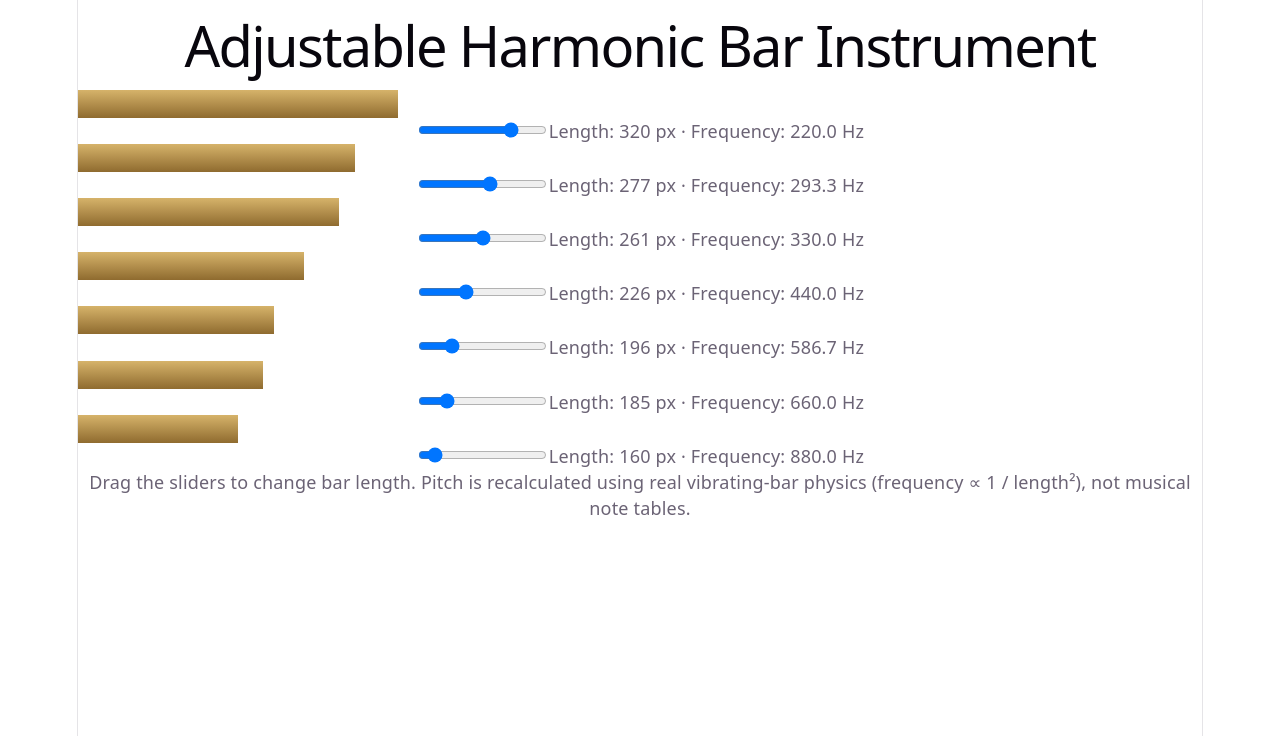
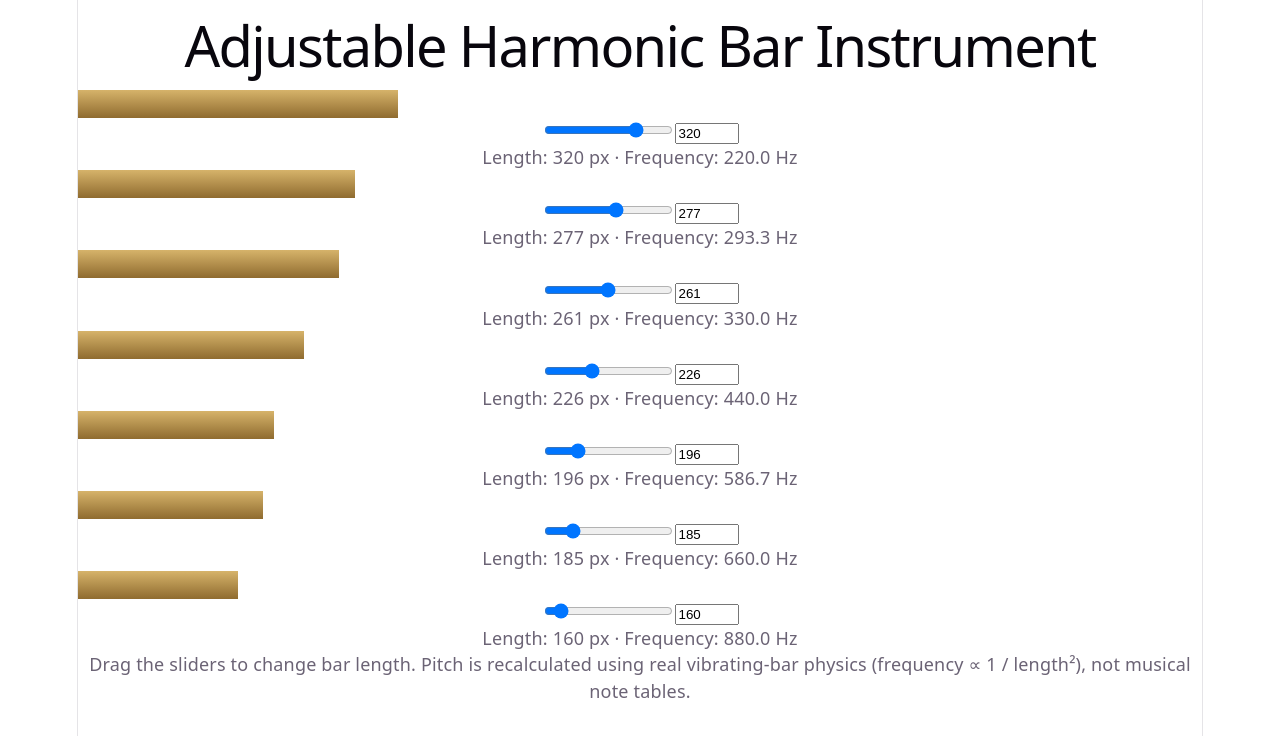
Before and after one commit to patriquefostere/GardenGong, a React (Vite) app: page / in a window 1280 px wide. Shown: the top 736 px of the page. Built offline with nearby package versions, Linux system fonts and the light colour scheme.

Commit message:
added the abillity to set length of bar by typing rather than clicking

```diff
--- a/src/App.jsx
+++ b/src/App.jsx
@@ -1,4 +1,4 @@
-import React, { useEffect, useRef, useState } from "react";
+import { useEffect, useRef, useState } from "react";
 
 // --- Audio helpers ---
 const AudioContextClass = window.AudioContext || window.webkitAudioContext;
@@ -110,6 +110,7 @@ export default function HarmonicBars() {
                 }}
               />
 
+              <div className="flex items-center gap-2">
   <input
     type="range"
     min={140}
@@ -125,6 +126,31 @@ export default function HarmonicBars() {
       )
     }
   />
+
+  <input
+    type="number"
+    min={140}
+    max={380}
+    step={1}
+    value={Math.round(bar.length)}
+    onChange={(e) => {
+      const value = Number(e.target.value);
+      if (!Number.isNaN(value)) {
+        setBars((prev) =>
+          prev.map((b) =>
+            b.id === bar.id
+              ? {
+                  ...b,
+                  length: Math.min(380, Math.max(140, value)),
+                }
+              : b
+          )
+        );
+      }
+    }}
+    className="w-20 px-2 py-1 text-black rounded"
+  />
+</div>
 
               <span className="text-xs text-zinc-400">
                 Length: {Math.round(bar.length)} px · Frequency:{" "}
```
Lines whose indentation alone changed are shown as unchanged.
